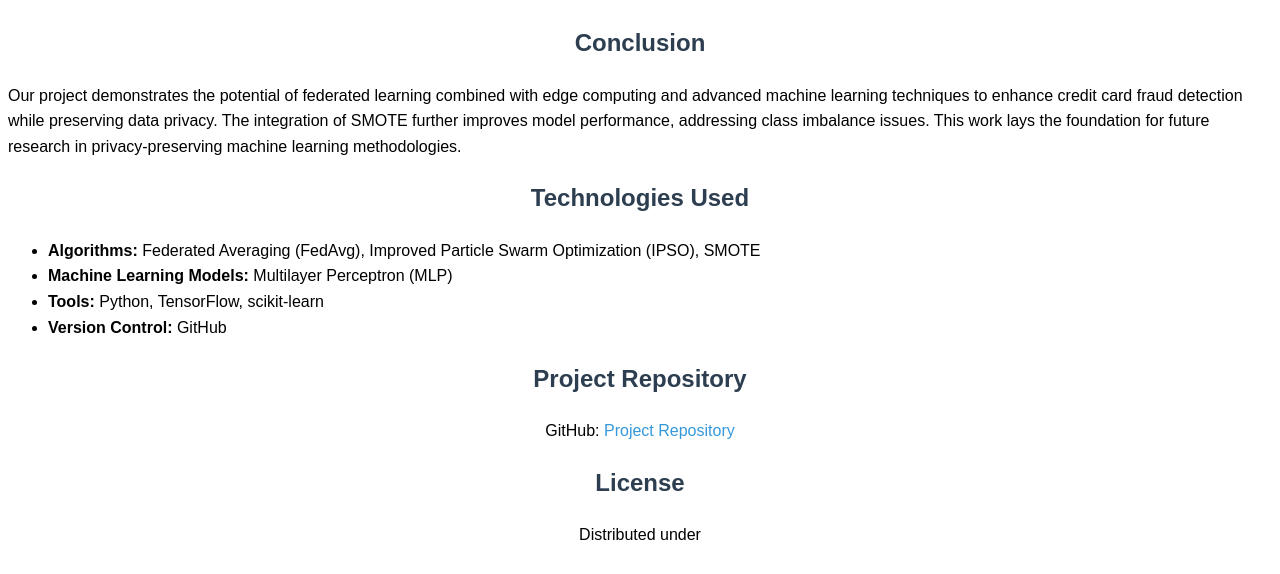
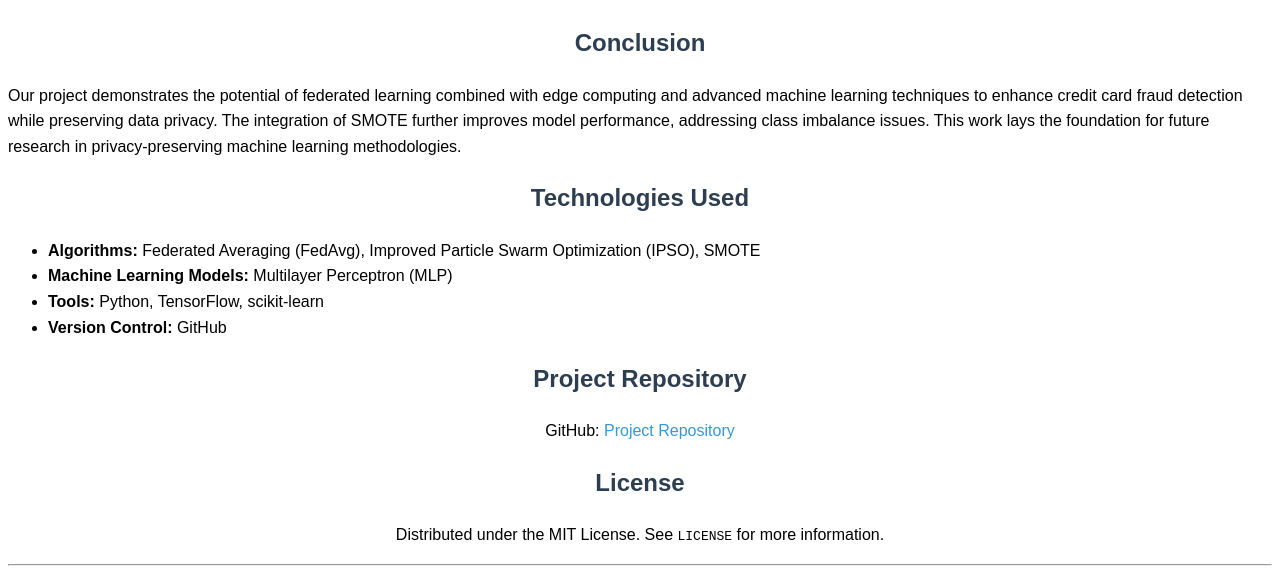
Before and after one commit to pratapavinesh/Credit-Card-Fraud-Detection-using-Federated-Learning, a plain HTML site: page index.html in a window 1280 px wide. Shown: the part 6341-6915 px from the top of the page. Drawn offline with Linux system fonts and the light colour scheme.

Commit message:
Incomplete Code change

```diff
--- a/index.html
+++ b/index.html
@@ -178,4 +178,9 @@
 <p class="center">GitHub: <a href="https://github.com/pratapavinesh/Credit-Card-Fraud-Detection-using-Federated-Learning">Project Repository</a></p>
 
 <h2 class="center">License</h2>
-<p class="center">Distributed under
+<p class="center">Distributed under the MIT License. See <code>LICENSE</code> for more information.</p>
+
+<hr>
+
+</body>
+</html>
```
